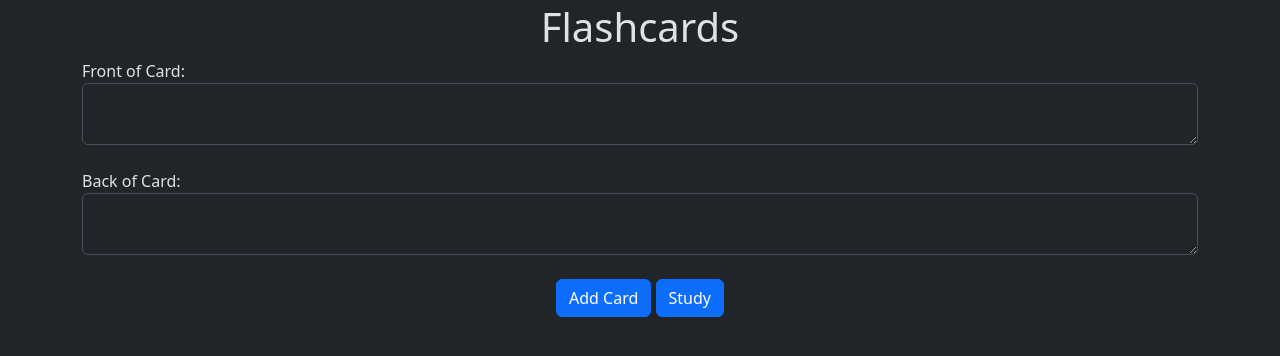
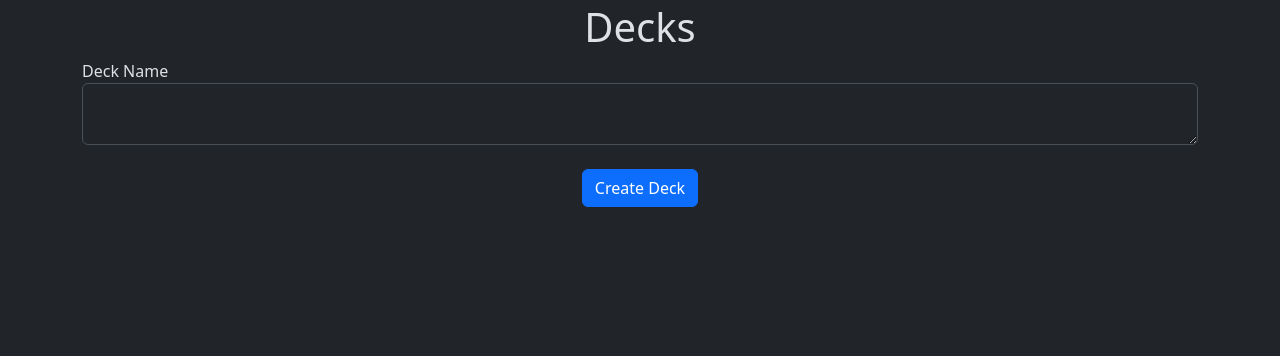
Before and after one commit to hinsoned/Active_Recall_Pro, a Flask app: page / in a window 1280 px wide. Shown: the part 53-409 px from the top of the page. Run offline with Flask 3, Linux system fonts and the light colour scheme; the visitor is signed in with stand-in values (Sample User, id 1); data that the repository does not hold is empty; some libraries are stand-ins or nearby versions.

Commit message:
view_deck.html and home changes
Progress on adding list of decks to home page.

```diff
--- a/website/templates/home.html
+++ b/website/templates/home.html
@@ -6,8 +6,19 @@ parts of it.-->
 
 <!--This will override the base.html content block-->
 {% block content %}
-<h1 align="center">Flashcards</h1>
+<!--This is the form that allows a user to create a new deck.-->
+<h1 align="center">Decks</h1>
+<form method="POST">
+<label for="deckName">Deck Name</label>
+    <textarea name="deckName" id="note" class="form-control"></textarea>
+    <br />
+    <div align="center">
+        <button type="submit" class="btn btn-primary">Create Deck</button>
+    </div>
+</form>
+
 <!--This is the form that allows a user to write a new flashcard.-->
+<!--
 <form method="POST">
     <label for="front">Front of Card:</label>
     <textarea name="front" id="note" class="form-control"></textarea>
@@ -20,23 +31,20 @@ parts of it.-->
         <a href="{{ url_for('views.study') }}" class="btn btn-primary">Study</a>
     </div>
 </form>
+-->
 
-<!--This is where the flashcards will be displayed.-->
-<ul class="list-group list-group-flush " id="notes">
-    <!--This for loop will display of the user's saved flashcards.-->
-    {% for flashcard in user.flashcards %}
-    <li class="list-group-item mb-3 d-flex justify-content-between align-items-center">
-        {{ flashcard.front }}
-        <br />
-        {{ flashcard.back }}
-        <!--This sends a request to the back end-->
-        <button type="button" class="close" onclick="deleteFlashcard({{ flashcard.id }})">
-            <!--THis is the x on the close button and some code to tell screen
-            readers to ignore it.-->
-            <span aria-hidden="true">&times;</span>
-        </button>
-    </li>
+<!--This is where the decks will be displayed.-->
+<div class="container">
+    <div class="row">
+    {% for deck in decks %}
+        <div class="col-md-4">
+            <div class="card mb-4">
+                <div class="card-body">
+                    <h5 class="card-title">{{ deck.name }}</h5>
+                    <a href="{{ url_for('views.view_deck', deck_id=deck.id) }}" class="btn btn-primary">
+                        View Deck
+                    </a>
     {% endfor%}
-</ul>
+
 
 {% endblock %}
--- a/website/views.py
+++ b/website/views.py
@@ -6,7 +6,7 @@
 from flask import Blueprint, render_template, request, flash, jsonify
 # We use current-user to tell if user is logged in or anonymous
 from flask_login import login_required, current_user
-from .models import Flashcard
+from .models import Flashcard , Deck
 #import the database object
 from . import db
 import json
@@ -19,29 +19,51 @@ views = Blueprint('views', __name__)
 @views.route('/', methods=['GET', 'POST'])
 @login_required
 def home():
+    decks = Deck.query.all()
+
     if request.method == 'POST':
-        #note = request.form.get('note')
-        front = request.form.get('front')
-        back = request.form.get('back')
+        deckName = request.form.get('deckName')
 
-        if not front or not back:
-            flash('That\'s not much of a flashcard!', category='error')
+        if not deckName:
+            flash('That\'s not much of a deck!', category='error')
         else:
-            #create the note with the text and the user id
-            new_flashcard = Flashcard(front=front, back=back, user_id=current_user.id)
-            #add the note do the database
-            db.session.add(new_flashcard)
+            #create the deck with the name and the user id
+            new_deck = Deck(name=deckName, user_id=current_user.id)
+            #add the deck do the database
+            db.session.add(new_deck)
             db.session.commit()
-            flash('Flashcard added!', category='success')
-    #This renders the template and also passes in the current_user variable.
-    #We can access the associated flashcards with current_user.flashcards
-    return render_template("home.html", user=current_user)
+            flash('Deck added!', category='success')
+
+    return render_template("home.html", user=current_user, decks=decks)
+
+    # if request.method == 'POST':
+    #     front = request.form.get('front')
+    #     back = request.form.get('back')
+
+    #     if not front or not back:
+    #         flash('That\'s not much of a flashcard!', category='error')
+    #     else:
+    #         #create the note with the text and the user id
+    #         new_flashcard = Flashcard(front=front, back=back, user_id=current_user.id)
+    #         #add the note do the database
+    #         db.session.add(new_flashcard)
+    #         db.session.commit()
+    #         flash('Flashcard added!', category='success')
+    # #This renders the template and also passes in the current_user variable.
+    # #We can access the associated flashcards with current_user.flashcards
+    # return render_template("home.html", user=current_user)
 
 @views.route('/study', methods=['GET', 'POST'])
 @login_required
 def study():
     flashcards = [flashcard.to_dict() for flashcard in current_user.flashcards]
     return render_template("study.html", user=current_user, flashcards=flashcards)
+
+@views.route('/deck/<int:deck_id>')
+def view_deck(deck_id):
+    deck = Deck.query.get_or_404(deck_id)
+    flashcards = deck.flashcards  # Get all flashcards in this deck
+    return render_template('view_deck.html', deck=deck, flashcards=flashcards)
 
 @views.route('/delete-flashcard', methods=['POST'])
 def delete_flashcard():
```
Also changed, not shown: website/models.py (+16 -9 lines), website/templates/view_deck.html (added, +21 -0 lines), README.md.
